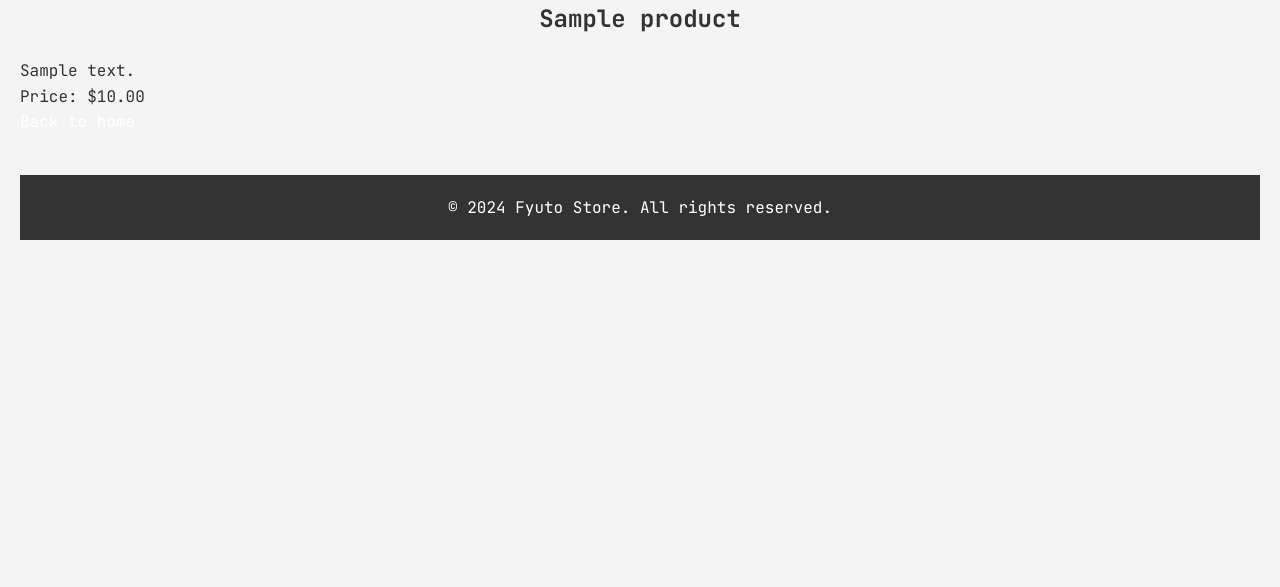
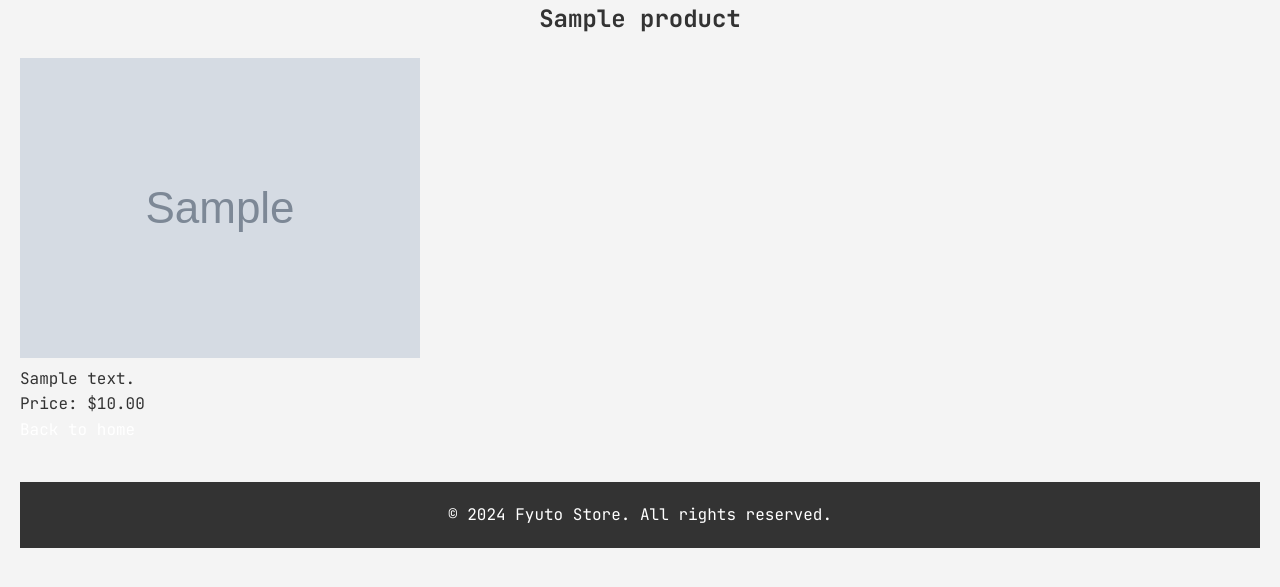
Before and after one commit to zihwoi/fyuto, a Django app: page /product/1/ in a window 1280 px wide. Shown: the part 170-757 px from the top of the page. Run offline with Django 4.2, Linux system fonts and the light colour scheme; tables that the repository leaves empty hold one stand-in row (values such as "Sample post"); grey boxes marked "Sample" are stand-in pictures.

Commit message:
Update product_detail.html

```diff
--- a/store/templates/store/product_detail.html
+++ b/store/templates/store/product_detail.html
@@ -4,10 +4,12 @@
 
 {% block content %}
     <div class="product-detail">
-        <h2>{{ product.name }}</h2>
-        <p>{{ product.description }}</p>
-        <p>Price: ${{ product.price }}</p>
-        <!-- You can add an image or other details here -->
-        <a href="/">Back to home</a>
+        <h2 class="product-title">{{ product.name }}</h2>
+        <div class="product-image">
+            <img src="{{ product.image.url }}" alt="{{ product.name }}" class="image">
+        </div>
+        <p class="product-description">{{ product.description }}</p>
+        <p class="product-price">Price: <span>${{ product.price }}</span></p>
+        <a href="/" class="back-link">Back to home</a>
     </div>
 {% endblock %}
```
